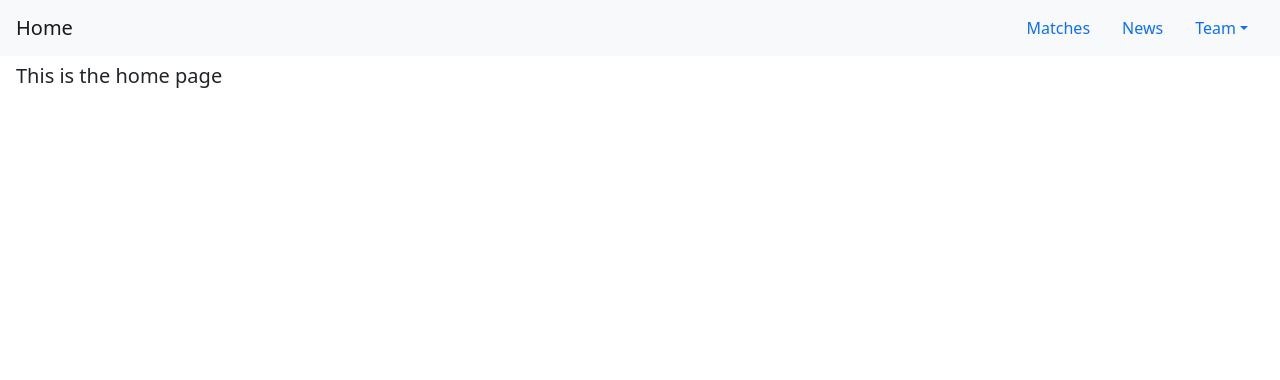
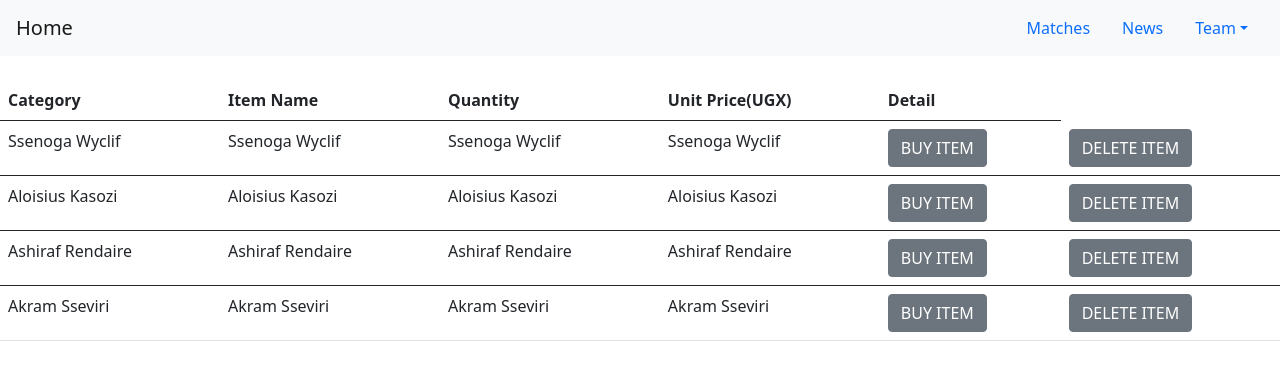
Before and after one commit to kalosius/football-club, a Django app: page / in a window 1280 px wide. Shown: the top 380 px of the page. Run offline with Django 4.2, Linux system fonts and the light colour scheme; data comes from the database, SQL or seed files in the repository.

Commit message:
inheritance

```diff
--- a/club/filters.py
+++ b/club/filters.py
@@ -4,4 +4,4 @@ from . models import Player
 class Product_filter(django_filters.FilterSet):
     class Meta:
         model = Player
-        fields = ['player_name']
+        fields = ['player_name', 'position',]
--- a/club/templates/base.html
+++ b/club/templates/base.html
@@ -35,7 +35,7 @@
                         <li>
                             <hr class="dropdown-divider">
                         </li>
-                        <li><a class="dropdown-item" href="{% url 'partners' %}">Partners</a></li>
+                        <li><a class="dropdown-item" href="{% url 'partners' %}">Managers</a></li>
                     </ul>
                 </li>
             </ul>
--- a/club/templates/index.html
+++ b/club/templates/index.html
@@ -1,7 +1,32 @@
 {% extends 'base.html' %}
 {% block content %}
 {% load static %}
-<p class="navbar-brand px-3">This is the home page</p>
-
+<br>
+<table class="table">
+    <thead class="thead-dark">
+        <tr>
+            <th scope="col">Category</th>
+            <th scope="col">Item Name</th>
+            <th scope="col">Quantity</th>
+            <th scope="col">Unit Price(UGX)</th>
+            <th scope="col">Detail</th>
+        </tr>
+    </thead>
+    {% for player in players %}
+    <tbody>
+        <tr>
+            <td>{{player.player_name}}</td>
+            <td>{{player.player_name}}</td>
+            <td>{{player.player_name}}</td>
+            <td>{{player.player_name}}</td>
+            <td><a href="#"><input type="submit" value="BUY ITEM"
+                        class="btn btn-secondary btn" type="button" /></a></td>
+            <td><a href="#"><input type="submit" value="DELETE ITEM"
+                        class="btn btn-secondary btn" type="button" /></a></td>
+        </tr>
+    </tbody>
+    {% endfor %}
+</table>
+</div>
 
 {% endblock %}
--- a/club/views.py
+++ b/club/views.py
@@ -3,7 +3,8 @@ from . models import *
 from . filters import Product_filter
 # Create your views here.
 def home(request):
-    return render(request, 'index.html')
+    players = Player.objects.all()
+    return render(request, 'index.html', {'players':players})
 
 def matches(request):
     return render(request, 'matches.html')
```
